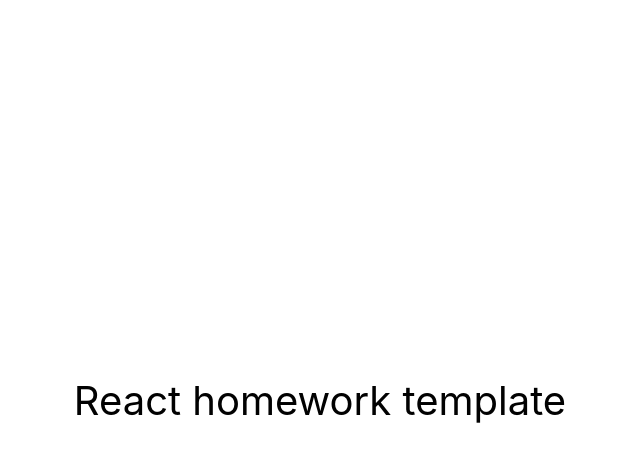
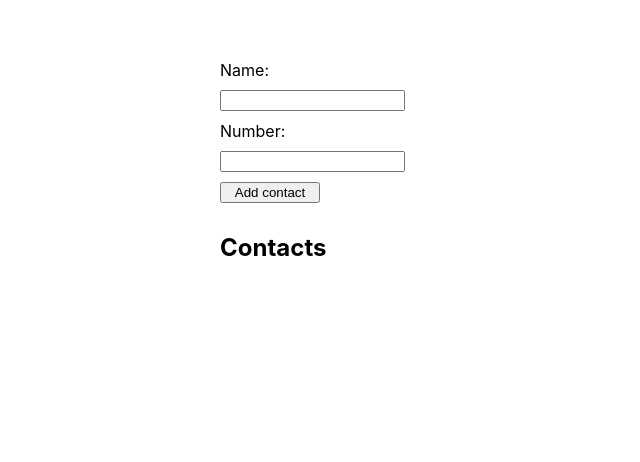
Before and after one commit to gavrila0909/goit-react-hw-02-phonebook, a React (Create React App) app: page / in a window 1280 px wide. Shown: the top 462 px of the page, without its empty margins (320-960 px from the left). Built offline with nearby package versions, Linux system fonts and the light colour scheme.

Commit message:
done task2, step 2

```diff
--- a/package.json
+++ b/package.json
@@ -7,6 +7,7 @@
     "@testing-library/jest-dom": "^5.16.3",
     "@testing-library/react": "^12.1.4",
     "@testing-library/user-event": "^13.5.0",
+    "nanoid": "^5.0.6",
     "react": "^18.1.0",
     "react-dom": "^18.1.0",
     "react-scripts": "5.0.1",
--- a/src/components/App.jsx
+++ b/src/components/App.jsx
@@ -1,16 +1,83 @@
-export const App = () => {
-  return (
-    <div
-      style={{
-        height: '100vh',
-        display: 'flex',
-        justifyContent: 'center',
-        alignItems: 'center',
-        fontSize: 40,
-        color: '#010101'
-      }}
-    >
-      React homework template
-    </div>
-  );
-};
+import React, { Component } from 'react';
+import { nanoid } from 'nanoid';
+import styles from './App.module.css';
+
+class App extends Component {
+  constructor(props) {
+    super(props);
+    this.state = {
+      contacts: [],
+      name: '',
+      number: '',
+    };
+  }
+  handleAddContacts = e => {
+    e.preventDefault();
+    const {name, number} = this.state;
+    //fac verificare daca inputul nu este gol
+    if (name.trim() !== '' && number.trim() !== '')  {
+      const newContact = {
+        id: nanoid(),
+        name: name,
+        number: number,
+      };
+
+      this.setState(prevState => ({
+        contacts: [...prevState.contacts, newContact],
+        name: '',
+        number: '',
+      }));
+    }
+    console.log(this.state);
+  };
+
+  handleInputChange = event => {
+    const inputName = event.target.name;
+    const inputValue = event.target.value
+    this.setState ({[inputName]: inputValue})
+  }
+
+
+
+  render() {
+    console.log('Ma randez...'); //sa vad cum functioneaza randarea
+    return (
+      <>
+        <form className={styles.formContainer}>
+          <label htmlFor="name">Name:</label>
+          <input
+            type="text"
+            name="name"
+            id="name"
+            value={this.state.name}
+            onChange={this.handleInputChange} //(event) => this.handleInputChange(event) pot face asa fara a mai pune functia, dar e recomandat cu functie
+            pattern="^[a-zA-Z]+(([' -][a-zA-Z ])?[a-zA-Z]*)*$"
+            title="Name may contain only letters, apostrophe, dash and spaces. For example Adrian, Jacob Mercer, Charles de Batz de Castelmore d'Artagnan"
+            required
+          />
+          <label htmlFor="number">Number:</label>
+          <input
+            type="tel"
+            id='number'
+            name="number"
+            value={this.state.number}
+            onChange={this.handleInputChange}
+            pattern="\+?\d{1,4}?[-.\s]?\(?\d{1,3}?\)?[-.\s]?\d{1,4}[-.\s]?\d{1,4}[-.\s]?\d{1,9}"
+            title="Phone number must be digits and can contain spaces, dashes, parentheses and can start with +"
+            required
+          />
+          <button type="button" onClick={this.handleAddContacts}>
+            Add contact
+          </button>
+          <h2>Contacts</h2>
+          <ul>
+            {this.state.contacts.map(contact => (
+              <li key={contact.id}>{contact.name}: {contact.number}</li>
+            ))}
+          </ul>
+        </form>
+      </>
+    );
+  }
+}
+export default App;
--- /dev/null
+++ b/src/components/App.module.css
@@ -0,0 +1,12 @@
+.formContainer {
+    display: flex;
+    flex-direction: column;
+    margin: 60px auto;
+    width: 200px;
+    gap: 10px;
+    justify-content: center;
+    align-items:flex-start;
+}
+.formContainer button {
+    width: 100px;
+}
--- a/src/index.js
+++ b/src/index.js
@@ -1,6 +1,6 @@
 import React from 'react';
 import ReactDOM from 'react-dom/client';
-import { App } from 'components/App';
+import App  from 'components/App';
 import './index.css';
 
 ReactDOM.createRoot(document.getElementById('root')).render(
```
Also changed, not shown: 1 other file (tests, documents, lock files or other folders).
